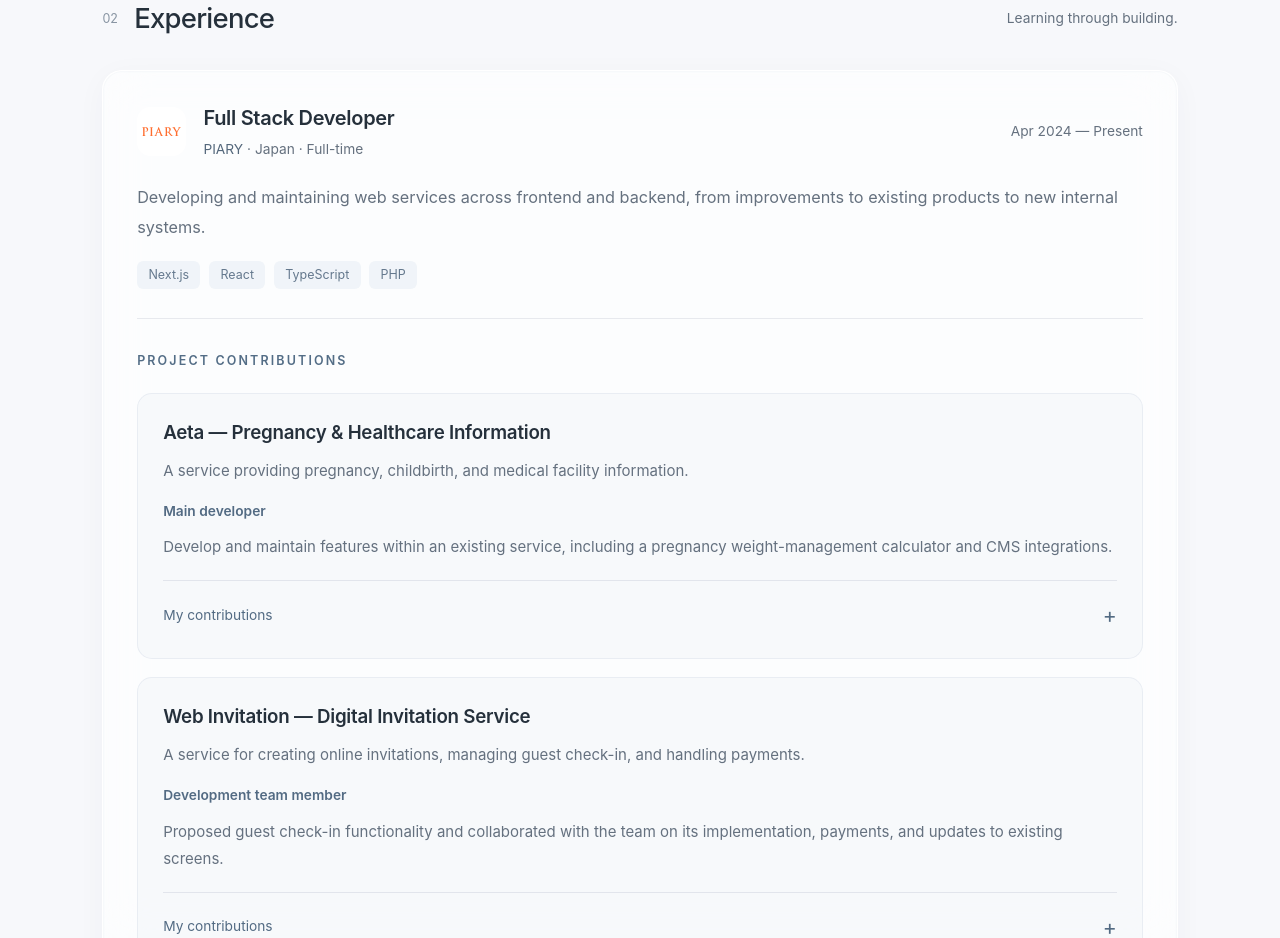
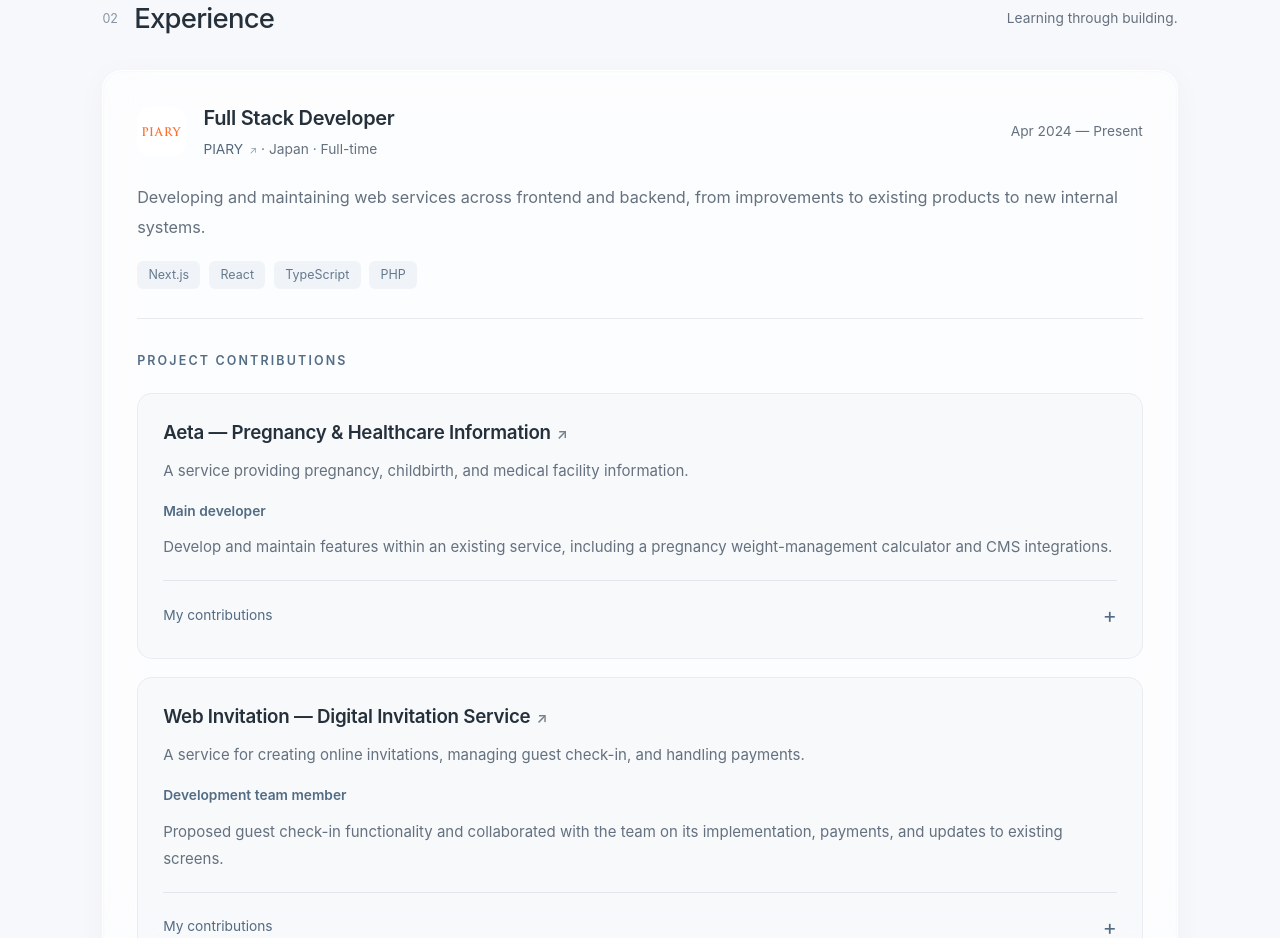
Before and after one commit to fadiyaha30/portfolio, a Next.js app: page / in a window 1280 px wide. Shown: the part 1880-2818 px from the top of the page. Built offline with nearby package versions, Linux system fonts and the light colour scheme.

Commit message:
Link company and public project names to official websites

```diff
--- a/components/Experience.tsx
+++ b/components/Experience.tsx
@@ -1,3 +1,4 @@
+import WebsiteLink from "./WebsiteLink";
 import { getTranslator, type LocalizedProps } from "../lib/i18n";
 
 export default function Experience({ locale }: LocalizedProps) {
@@ -20,7 +21,7 @@ export default function Experience({ locale }: LocalizedProps) {
             </div>
             <div className="entry-title compact:flex-1">
               <h3 className="font-semibold text-[1rem] tracking-[-0.015625rem] m-0 compact:text-[0.875rem]">{t("Full Stack Developer")}</h3>
-              <p className="text-[0.6875rem] mt-[0.1875rem] mb-0 text-[color:#53677b] mx-0 compact:text-[0.625rem]">{t("PIARY")}{" "}<span className="text-[color:var(--muted)]">{t("· Japan · Full-time")}</span></p>
+              <p className="text-[0.6875rem] mt-[0.1875rem] mb-0 text-[color:#53677b] mx-0 compact:text-[0.625rem]"><WebsiteLink href="https://www.piary.jp/">{t("PIARY")}</WebsiteLink>{" "}<span className="text-[color:var(--muted)]">{t("· Japan · Full-time")}</span></p>
             </div>
             <span className="date ml-auto text-[0.6875rem] text-[color:var(--muted)] whitespace-nowrap compact:ml-[3.1875rem] compact:basis-full">{t("Apr 2024 — Present")}</span>
           </div>
@@ -29,7 +30,7 @@ export default function Experience({ locale }: LocalizedProps) {
           <div className="company-projects mt-[1.4375rem] pt-5 [border-top:0.0625rem_solid_var(--line)]">
             <span className="small-label text-[0.625rem] font-semibold tracking-[0.10625rem] text-[color:var(--accent)]">{t("PROJECT CONTRIBUTIONS")}</span>
             <article className="nested-project mt-[0.9375rem] bg-[rgba(239,243,249,.45)] [border:0.0625rem_solid_rgba(107,129,154,.1)] rounded-[0.75rem] p-5 compact:p-4">
-              <h4 className="text-[0.9375rem] leading-[1.5] font-semibold mt-0 mb-2 tracking-[-0.0125rem] mx-0 compact:text-[0.875rem]">{t("Aeta — Pregnancy & Healthcare Information")}</h4>
+              <h4 className="text-[0.9375rem] leading-[1.5] font-semibold mt-0 mb-2 tracking-[-0.0125rem] mx-0 compact:text-[0.875rem]"><WebsiteLink href="https://www.aeta-baby.jp/">{t("Aeta — Pregnancy & Healthcare Information")}</WebsiteLink></h4>
               <p className="project-context text-[0.75rem] text-[color:var(--muted)] leading-[1.8] mt-0 mb-[0.8125rem] mx-0">{t("A service providing pregnancy, childbirth, and medical facility information.")}</p>
               <p className="project-role text-[0.6875rem] font-semibold text-[color:#536b83] mt-0 mb-2 mx-0">{t("Main developer")}</p>
               <p className="body-copy text-[0.75rem] text-[color:var(--muted)] leading-[1.85] m-0">{t("Develop and maintain features within an existing service, including a pregnancy weight-management calculator and CMS integrations.")}</p>
@@ -48,7 +49,7 @@ export default function Experience({ locale }: LocalizedProps) {
               </details>
             </article>
             <article className="nested-project mt-[0.875rem] bg-[rgba(239,243,249,.45)] [border:0.0625rem_solid_rgba(107,129,154,.1)] rounded-[0.75rem] p-5 compact:p-4">
-              <h4 className="text-[0.9375rem] leading-[1.5] font-semibold mt-0 mb-2 tracking-[-0.0125rem] mx-0 compact:text-[0.875rem]">{t("Web Invitation — Digital Invitation Service")}</h4>
+              <h4 className="text-[0.9375rem] leading-[1.5] font-semibold mt-0 mb-2 tracking-[-0.0125rem] mx-0 compact:text-[0.875rem]"><WebsiteLink href="https://www.piary.jp/written_invitation/webinvitation/">{t("Web Invitation — Digital Invitation Service")}</WebsiteLink></h4>
               <p className="project-context text-[0.75rem] text-[color:var(--muted)] leading-[1.8] mt-0 mb-[0.8125rem] mx-0">{t("A service for creating online invitations, managing guest check-in, and handling payments.")}</p>
               <p className="project-role text-[0.6875rem] font-semibold text-[color:#536b83] mt-0 mb-2 mx-0">{t("Development team member")}</p>
               <p className="body-copy text-[0.75rem] text-[color:var(--muted)] leading-[1.85] m-0">{t("Proposed guest check-in functionality and collaborated with the team on its implementation, payments, and updates to existing screens.")}</p>
--- /dev/null
+++ b/components/WebsiteLink.tsx
@@ -0,0 +1,15 @@
+import type { ReactNode } from "react";
+
+export default function WebsiteLink({ href, children }: Readonly<{ href: string; children: ReactNode }>) {
+  return (
+    <a
+      href={href}
+      target="_blank"
+      rel="noopener noreferrer"
+      title={href}
+      className="decoration-current underline-offset-4 hover:text-[var(--accent)] hover:underline focus-visible:underline"
+    >
+      {children}<span className="ml-[0.3rem] text-[0.75em] opacity-60" aria-hidden="true">↗</span>
+    </a>
+  );
+}
```
